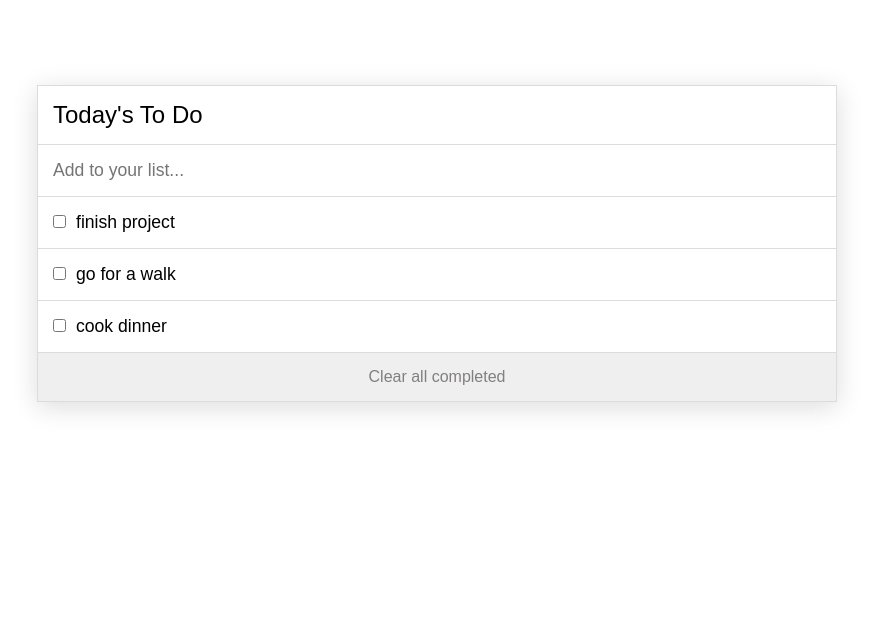
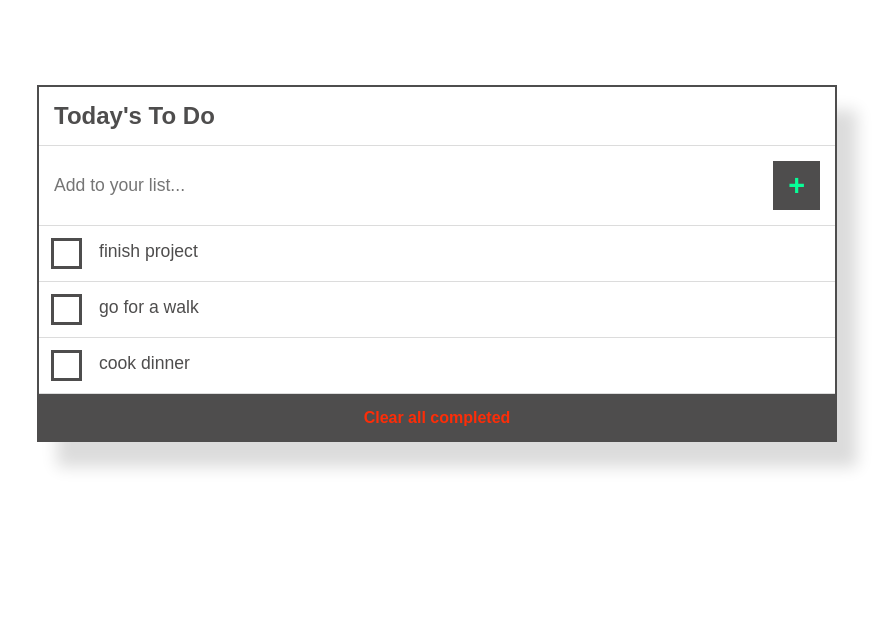
Before and after one commit to virag-ky/To-Do-List, a website built with webpack: page src/index.html in a window 1280 px wide. Shown: the part 166-800 px from the top of the page, without its empty margins (203-1094 px from the left). Built offline with nearby package versions, Linux system fonts and the light colour scheme.

Commit message:
Add more colors to styling

```diff
--- a/src/index.html
+++ b/src/index.html
@@ -5,14 +5,25 @@
     <meta http-equiv="X-UA-Compatible" content="IE=edge" />
     <meta name="viewport" content="width=device-width, initial-scale=1.0" />
     <title>To-Do-List</title>
+    <script
+      src="https://kit.fontawesome.com/e1fe8e6842.js"
+      crossorigin="anonymous"
+    ></script>
+    <link
+      rel="icon"
+      href="https://cdn-icons.flaticon.com/png/128/1069/premium/1069189.png?token=exp=1648027931~hmac=55ceee81245c33d586caf46242fec42e"
+    />
   </head>
   <body>
     <h1>To-Do-List</h1>
     <section>
       <h2>Today's To Do</h2>
-      <input type="text" placeholder="Add to your list..." />
+      <div id="input">
+        <input type="text" placeholder="Add to your list..." />
+        <button id="add" type="button"></button>
+      </div>
       <div id="list"></div>
-      <button type="button">Clear all completed</button>
+      <button id="clear-all" type="button">Clear all completed</button>
     </section>
   </body>
 </html>
--- a/src/style.css
+++ b/src/style.css
@@ -17,28 +17,37 @@ body {
 h1 {
   margin: 100px 0;
   font-size: 2.8rem;
+  color: rgb(78, 77, 77);
 }
 
 section {
-  border: 1px solid gainsboro;
+  border-left: 2px solid rgb(78, 77, 77);
+  border-top: 2px solid rgb(78, 77, 77);
+  border-right: 2px solid rgb(78, 77, 77);
   width: 90%;
   max-width: 800px;
-  box-shadow: 0 5px 25px 0 gainsboro;
+  box-shadow: 20px 25px 15px 0 gainsboro;
 }
 
 h2 {
   width: 100%;
-  font-weight: normal;
+  font-weight: 700;
   border-bottom: 1px solid gainsboro;
   padding: 15px;
+  color: rgb(78, 77, 77);
+}
+
+#input {
+  display: flex;
+  padding: 15px;
+  border-bottom: 1px solid gainsboro;
 }
 
 input[type="text"] {
   width: 100%;
   border: none;
-  border-bottom: 1px solid gainsboro;
-  padding: 15px;
   font-size: 1.1rem;
+  color: rgb(78, 77, 77);
 }
 
 input[type="text"]:focus {
@@ -46,24 +55,68 @@ input[type="text"]:focus {
 }
 
 .item {
+  display: flex;
   width: 100%;
   padding: 15px;
   border-bottom: 1px solid gainsboro;
   font-size: 1.1rem;
+  color: rgb(78, 77, 77);
+  font-weight: 500;
 }
 
 input[type="checkbox"] {
-  margin-right: 10px;
+  margin-right: 20px;
+  width: 25px;
+  height: 25px;
+  -webkit-appearance: none;
+  -moz-appearance: none;
+  -o-appearance: none;
+  appearance: none;
+  outline: 3px solid rgb(78, 77, 77);
 }
 
-button {
+input[type="checkbox"]:hover {
+  cursor: pointer;
+}
+
+input[type="checkbox"]:checked::after {
+  content: "\2713";
+  display: block;
+  height: 100%;
+  text-align: center;
+  font-size: 1.5rem;
+  font-weight: 700;
+  color: rgb(8, 253, 151);
+  background-color: rgb(78, 77, 77);
+}
+
+#add {
+  background-color: rgb(78, 77, 77);
+  border: none;
+  padding: 8px 15px;
+}
+
+#add::after {
+  content: "\002b";
+  font-size: 1.8rem;
+  color: rgb(8, 253, 151);
+  font-weight: 700;
+}
+
+#add:hover {
+  cursor: pointer;
+}
+
+#clear-all {
   width: 100%;
   border: none;
   padding: 15px;
   font-size: 1rem;
-  color: rgb(129, 127, 127);
+  font-weight: 700;
+  color: rgb(253, 45, 8);
+  background-color: rgb(78, 77, 77);
 }
 
-button:hover {
+#clear-all:hover {
   cursor: pointer;
 }
```
Also changed, not shown: package.json (added, +44 -0 lines), dist/index.html, dist/main.js, 2 other files.
